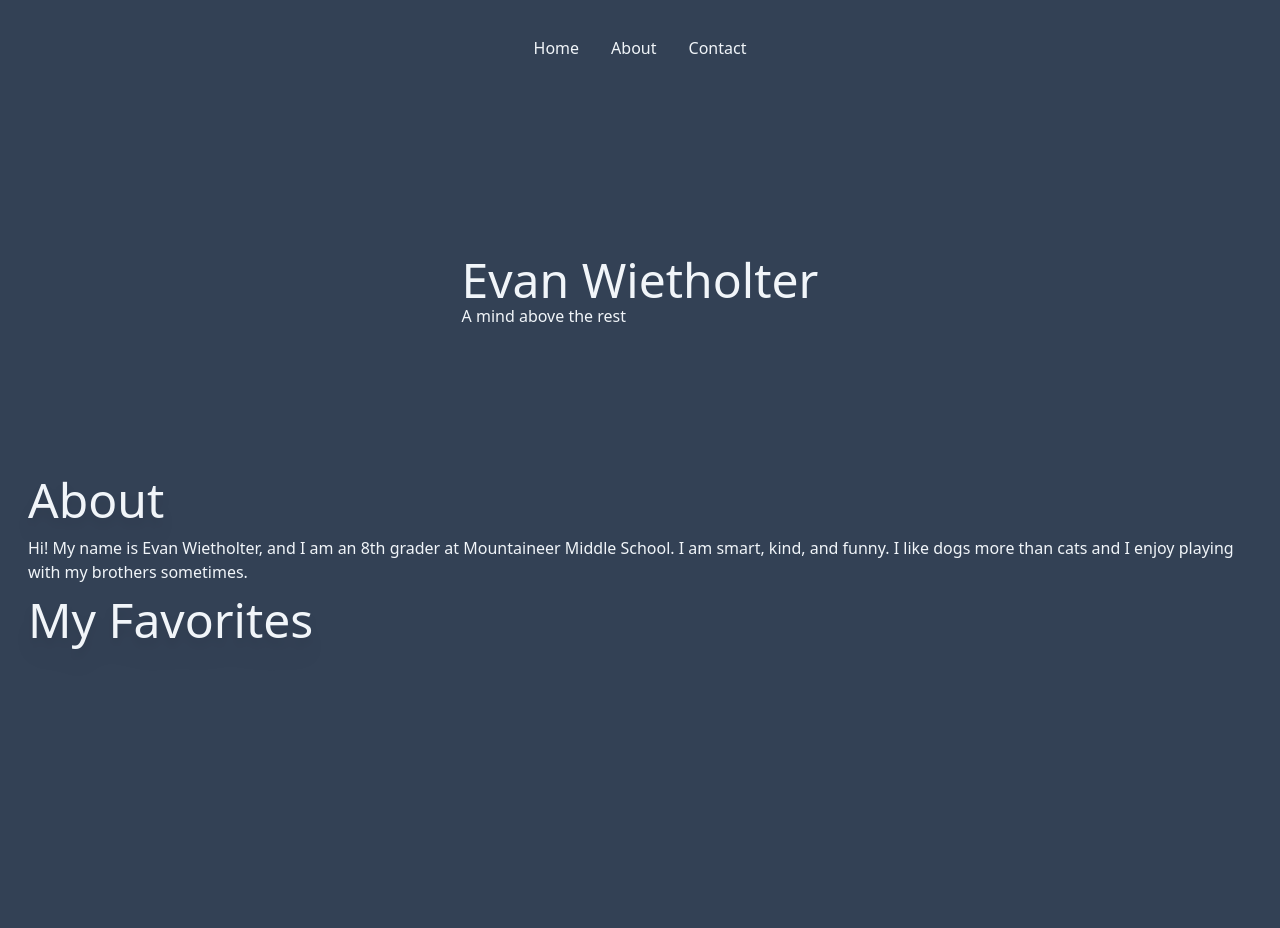
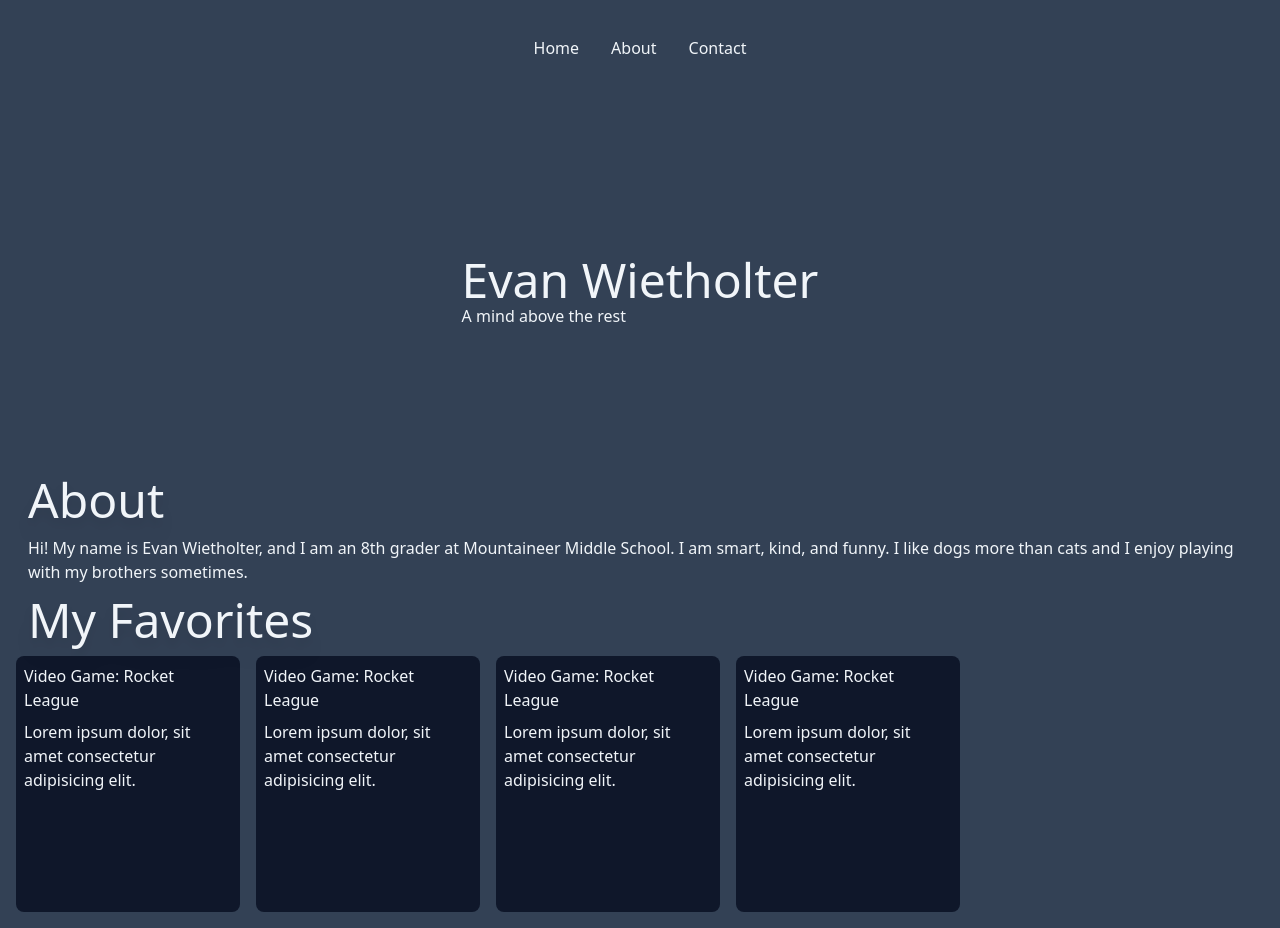
Before and after one commit to pxlmastrXD/evan-website, a website: page public/index.html in a window 1280 px wide. Before the commit the page ends 800 px from the top, so only its background shows below. Drawn offline with nearby package versions, Linux system fonts and the light colour scheme.

Commit message:
Commit #4 - Placeholders for Favorites and added TailwindCSS to deps. - Added rounded placeholders for the Favorites part of the page - Added tailwind to dependencies - Added a tailwind script to justfile

```diff
--- a/package.json
+++ b/package.json
@@ -9,6 +9,7 @@
     "typescript": "^5.0.0"
   },
   "dependencies": {
-    "express": "^4.18.2"
+    "express": "^4.18.2",
+    "tailwindcss": "^3.3.3"
   }
 }
--- a/public/index.html
+++ b/public/index.html
@@ -43,7 +43,28 @@
 
     <div id="favorites">
         <h1 class="p-3 text-5xl drop-shadow-xl">My Favorites</h1>
-
+        <div class="flex space-x-4">
+            <div class="w-56 bg-slate-900 rounded-lg h-64">
+                <h1 class="m-2">Video Game: Rocket League</h1>
+                <!-- TODO: add rocket league photo  -->
+                <p class="m-2">Lorem ipsum dolor, sit amet consectetur adipisicing elit.</p>
+            </div>
+            <div class="w-56 bg-slate-900 rounded-lg h-64">
+                <h1 class="m-2">Video Game: Rocket League</h1>
+                <!-- TODO: add rocket league photo  -->
+                <p class="m-2">Lorem ipsum dolor, sit amet consectetur adipisicing elit.</p>
+            </div>
+            <div class="w-56 bg-slate-900 rounded-lg h-64">
+                <h1 class="m-2">Video Game: Rocket League</h1>
+                <!-- TODO: add rocket league photo  -->
+                <p class="m-2">Lorem ipsum dolor, sit amet consectetur adipisicing elit.</p>
+            </div>
+            <div class="w-56 bg-slate-900 rounded-lg h-64">
+                <h1 class="m-2">Video Game: Rocket League</h1>
+                <!-- TODO: add rocket league photo  -->
+                <p class="m-2">Lorem ipsum dolor, sit amet consectetur adipisicing elit.</p>
+            </div>
+        </div>
     </div>
 
 </body>
```
Also changed, not shown: out.css (added), 2 other files.
